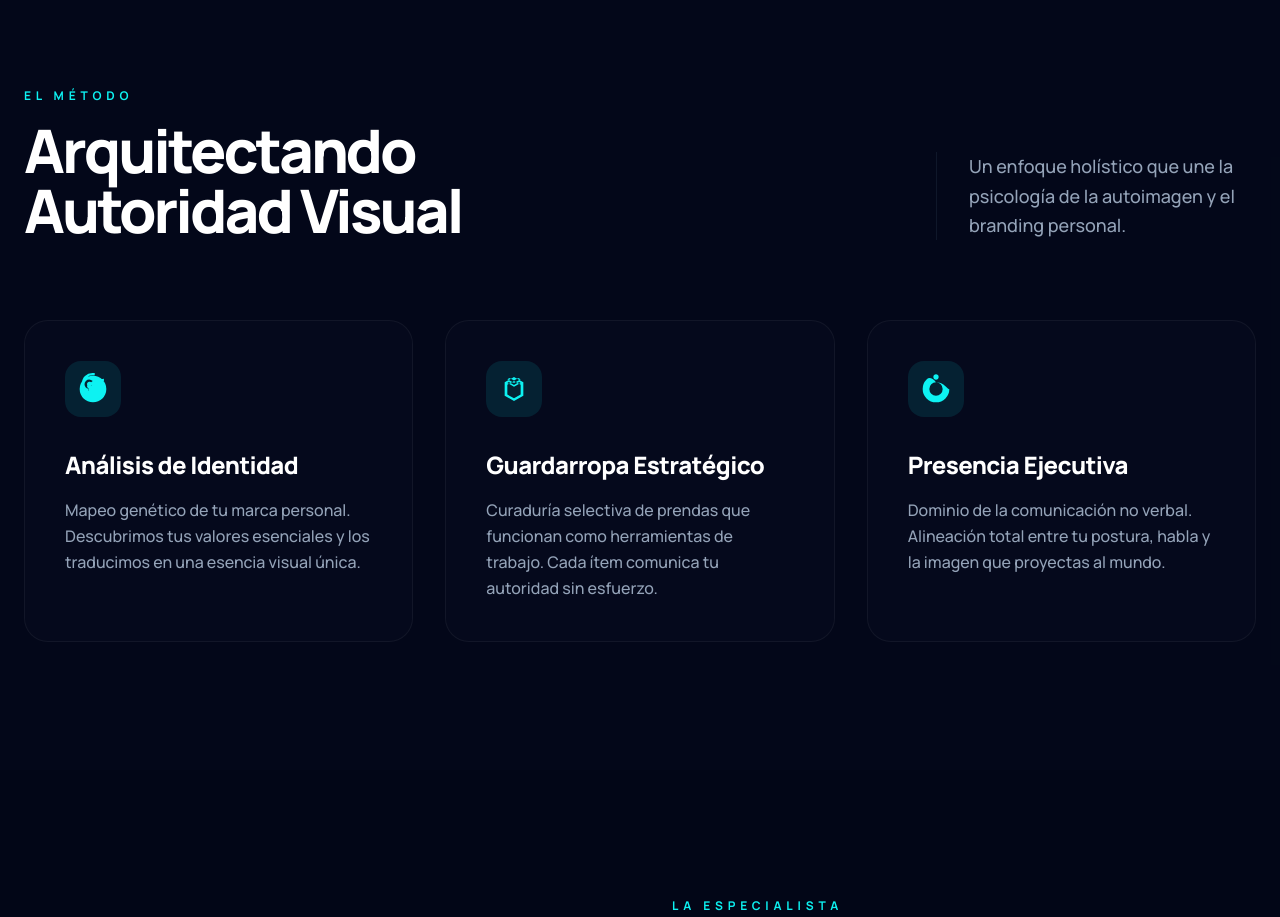
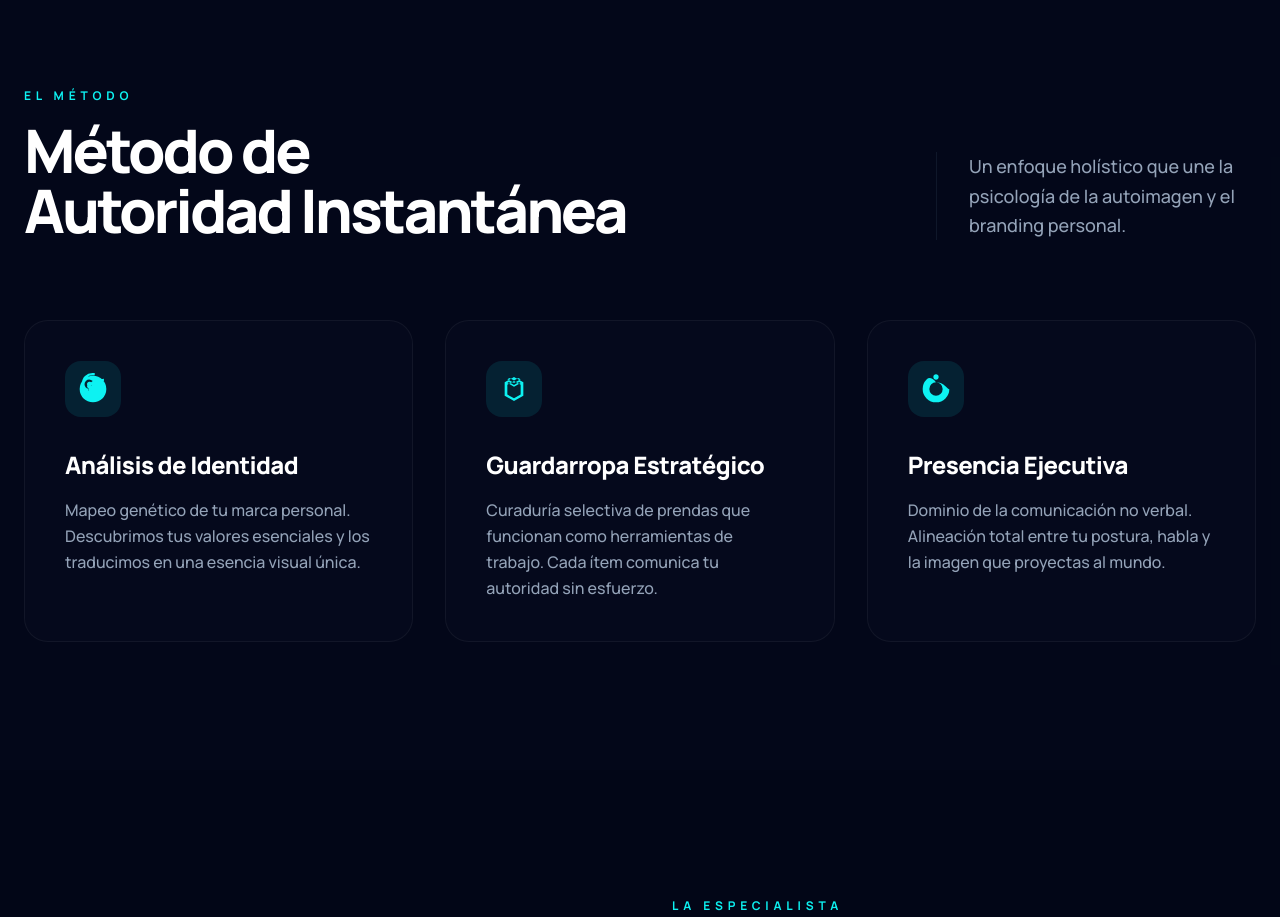
Before and after one commit to glauberfabc/estrategia, a React (Vite) app: page / in a window 1280 px wide. Shown: the part 860-1777 px from the top of the page. Built offline with nearby package versions, Linux system fonts and the light colour scheme.

Commit message:
feat: update method section title

```diff
--- a/components/Method.tsx
+++ b/components/Method.tsx
@@ -18,7 +18,7 @@ export const Method: React.FC = () => {
         <div className="flex flex-col md:flex-row justify-between items-end mb-20 gap-8">
           <div className="max-w-2xl">
             <h2 className="text-primary text-xs font-bold tracking-[0.4em] uppercase mb-4">El Método</h2>
-            <h3 className="text-4xl md:text-6xl font-black tracking-tighter leading-none">Arquitectando <br /> Autoridad Visual</h3>
+            <h3 className="text-4xl md:text-6xl font-black tracking-tighter leading-none">Método de <br /> Autoridad Instantánea</h3>
           </div>
           <p className="text-muted-blue max-w-xs text-lg font-medium leading-relaxed border-l border-neutral-blue pl-8">
             Un enfoque holístico que une la psicología de la autoimagen y el branding personal.
```
